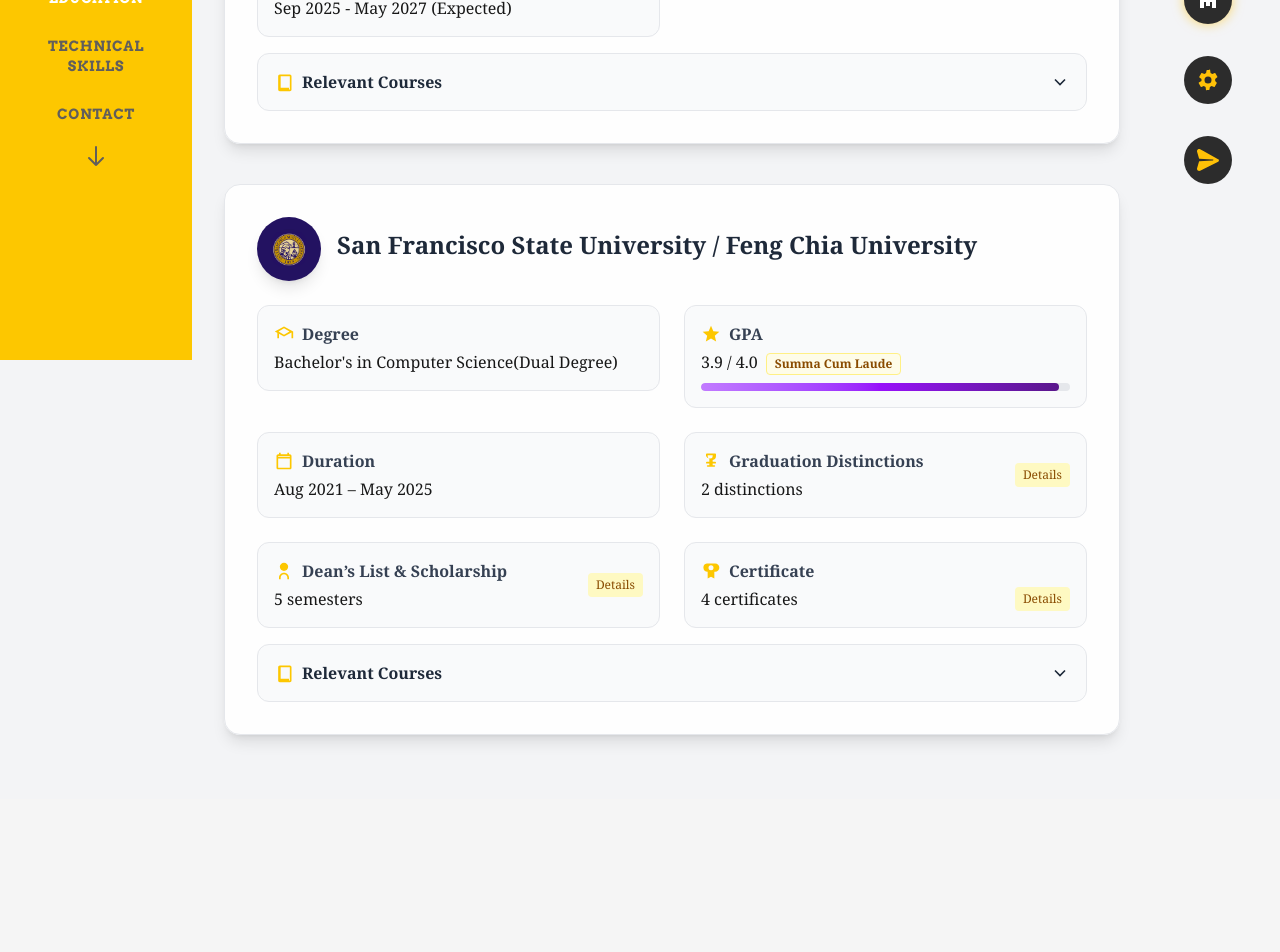
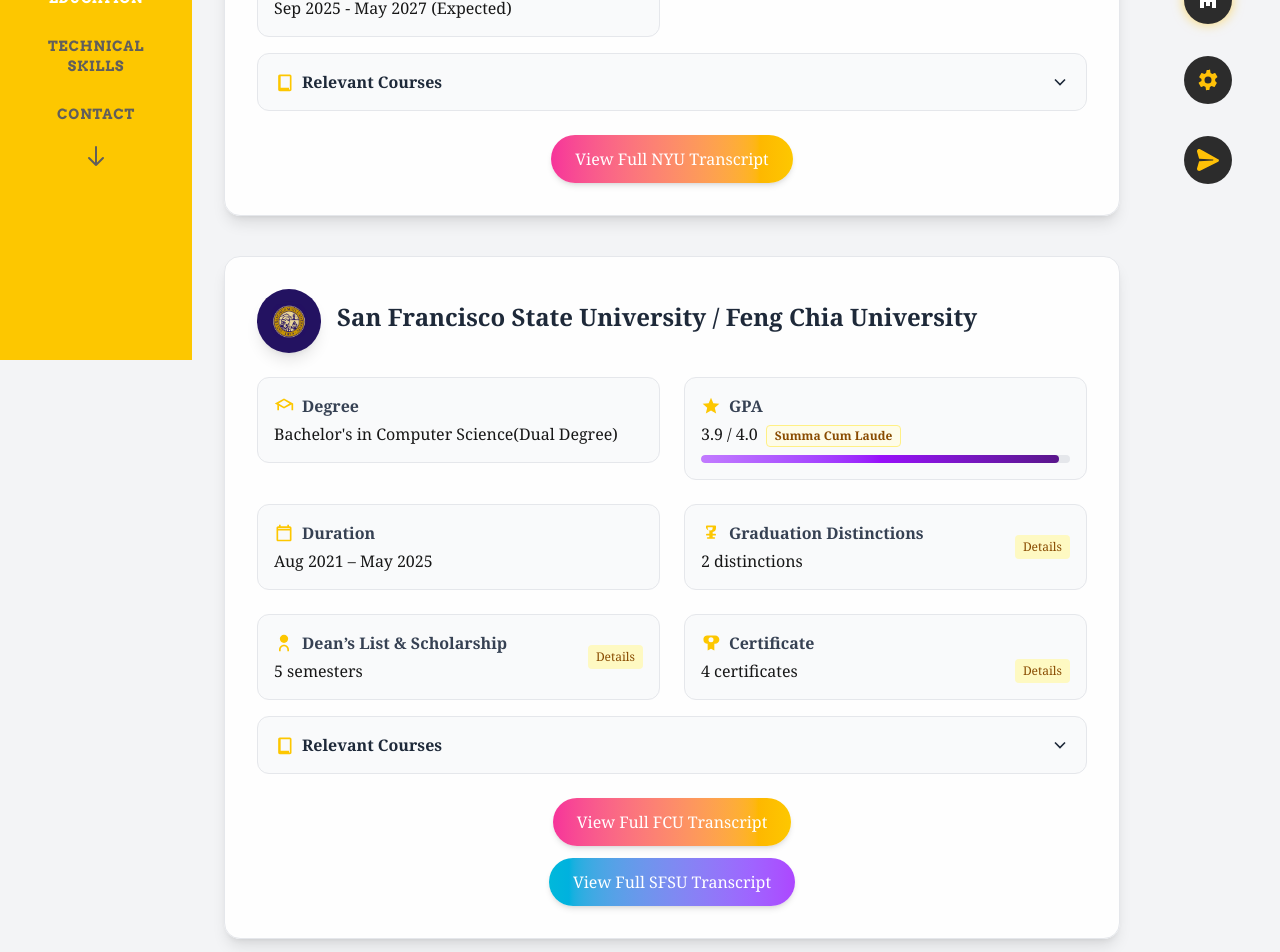
Before and after one commit to 911219fufu-tech/Personal-Website, a Next.js app: page /education in a window 1280 px wide. Shown: the part 440-1392 px from the top of the page. Before the commit the page ends 1239 px from the top, so only its background shows below. Built offline with nearby package versions, Linux system fonts and the light colour scheme.

Commit message:
add buttons but still need to change color

```diff
--- a/app/education/page.tsx
+++ b/app/education/page.tsx
@@ -130,6 +130,17 @@
                   </div>
                 </div>
               )}
+            <div className="flex flex-col items-center mt-6 gap-3">
+              <a
+                href="/transcript.pdf"
+                target="_blank"
+                rel="noopener noreferrer"
+                className="inline-block px-6 py-3 rounded-full bg-gradient-to-r from-pink-500 to-yellow-400 text-white font-medium cursor-pointer shadow-md hover:from-pink-600 hover:to-yellow-500 transition"
+                tabIndex={0}
+              >
+                View Full NYU Transcript
+              </a>
+            </div>
             </div>
           </div>
           {/* SFSU/FCU */}
@@ -358,6 +369,26 @@
                   </div>
                 </div>
               )}
+              <div className="flex flex-col items-center mt-6 gap-3">
+              <a
+                href="/transcript.pdf"
+                target="_blank"
+                rel="noopener noreferrer"
+                className="inline-block px-6 py-3 rounded-full bg-gradient-to-r from-pink-500 to-yellow-400 text-white font-medium cursor-pointer shadow-md hover:from-pink-600 hover:to-yellow-500 transition"
+                tabIndex={0}
+              >
+                View Full FCU Transcript
+              </a>
+              <a
+                href="/sfsu-transcript.pdf"
+                target="_blank"
+                rel="noopener noreferrer"
+                className="inline-block px-6 py-3 rounded-full bg-gradient-to-r from-cyan-500 to-purple-500 text-white font-medium cursor-pointer shadow-md hover:from-cyan-600 hover:to-purple-600 transition"
+                tabIndex={0}
+              >
+                View Full SFSU Transcript
+              </a>
+            </div>
             </div>
           </div>
         </div>
```
